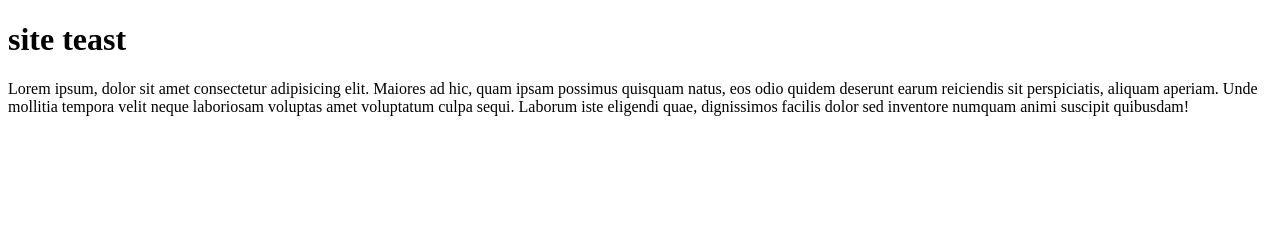
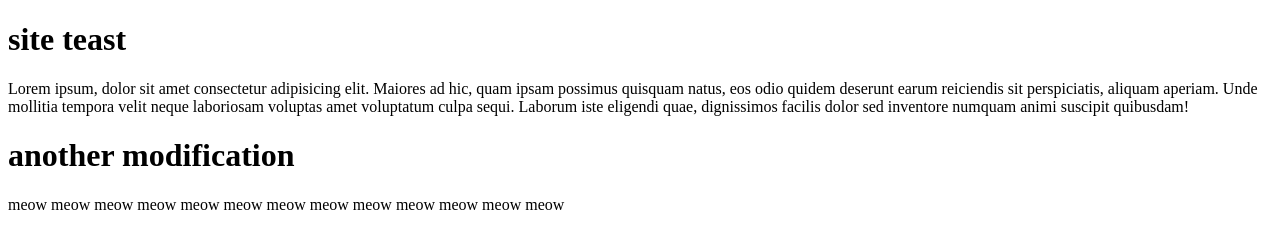
Before and after one commit to Akiro-aki/web-page-test, a plain HTML site: page index.html in a window 1280 px wide. Drawn offline with Linux system fonts and the light colour scheme.

Commit message:
4th commit

```diff
--- a/index.html
+++ b/index.html
@@ -12,6 +12,9 @@
         Lorem ipsum, dolor sit amet consectetur adipisicing elit. Maiores ad hic, quam ipsam possimus quisquam natus, eos odio quidem deserunt earum reiciendis sit perspiciatis, aliquam aperiam. Unde mollitia tempora velit neque laboriosam voluptas amet voluptatum culpa sequi. Laborum iste eligendi quae, dignissimos facilis dolor sed inventore numquam animi suscipit quibusdam!
     </p>
 
+    <h1>another modification</h1>
+    <p>meow meow meow meow meow meow meow meow meow meow meow meow meow </p>
+
 
 </body>
 </html>
```
